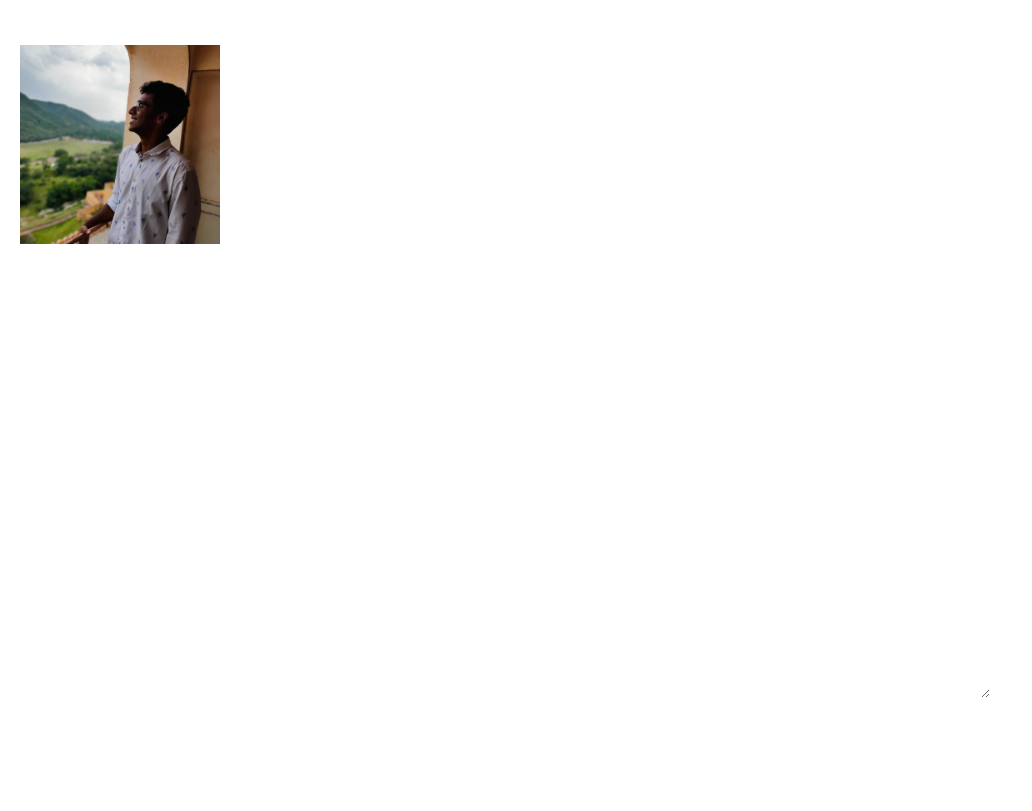
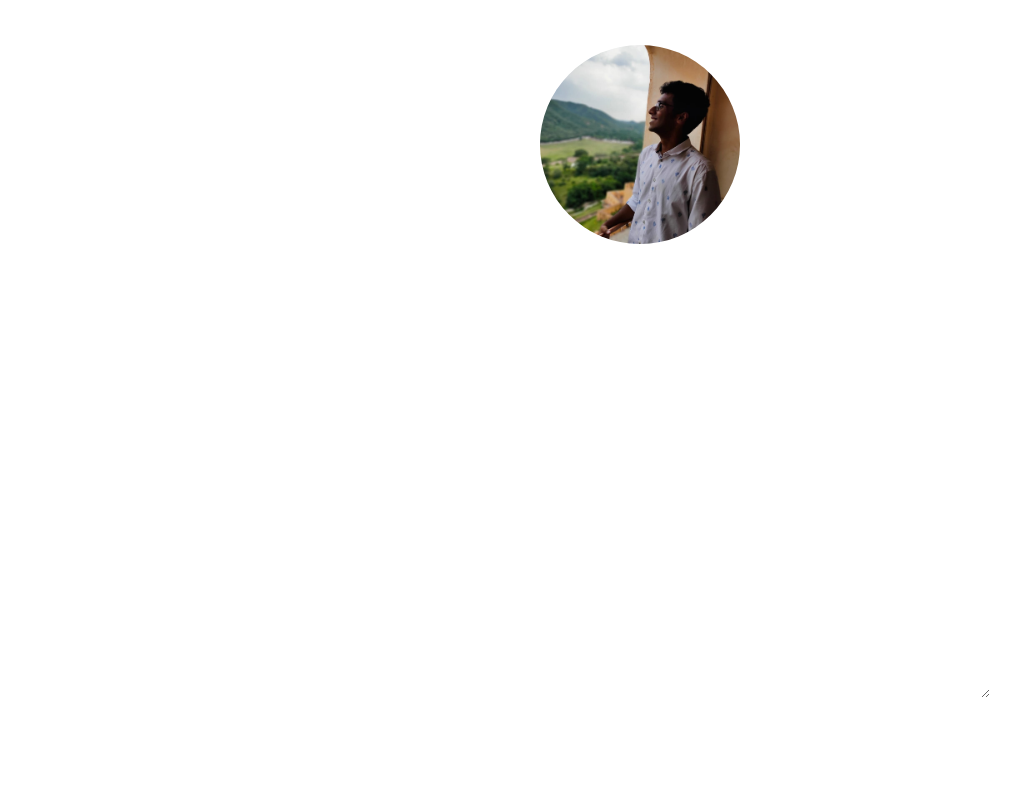
Before and after one commit to Moonlightsculptor88/Resume-final, a plain HTML site: page index.html in a window 1280 px wide. Shown: the part 3578-4389 px from the top of the page, without its empty margins (0-1032 px from the left). Drawn offline with Linux system fonts and the light colour scheme.

Commit message:
Update main.css

```diff
--- a/assets/css/main.css
+++ b/assets/css/main.css
@@ -1153,3 +1153,11 @@ button
     color: #fff;
     border-bottom: 1px solid #eee;
 }
+
+
+#profile-picture{
+  display: block;
+ margin-left: auto;
+ margin-right: auto;
+  border-radius: 50%;
+}
```
